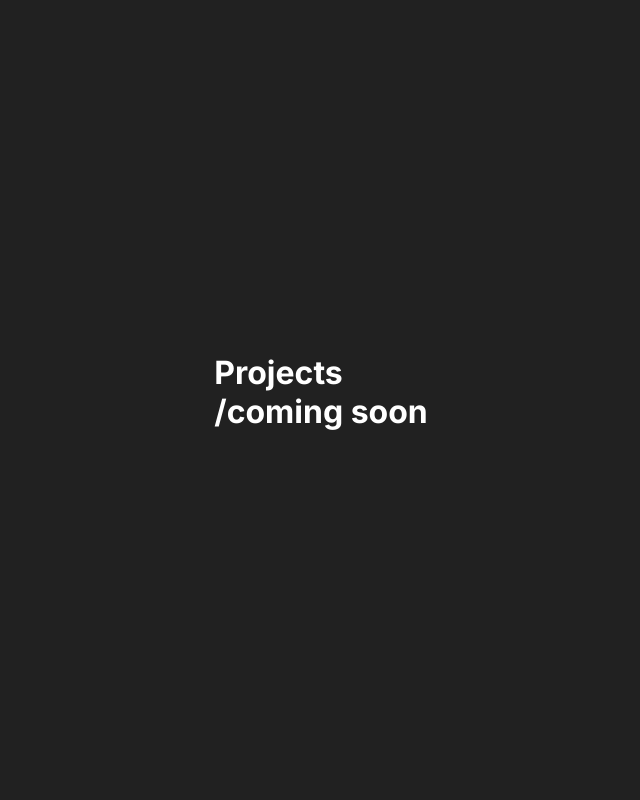
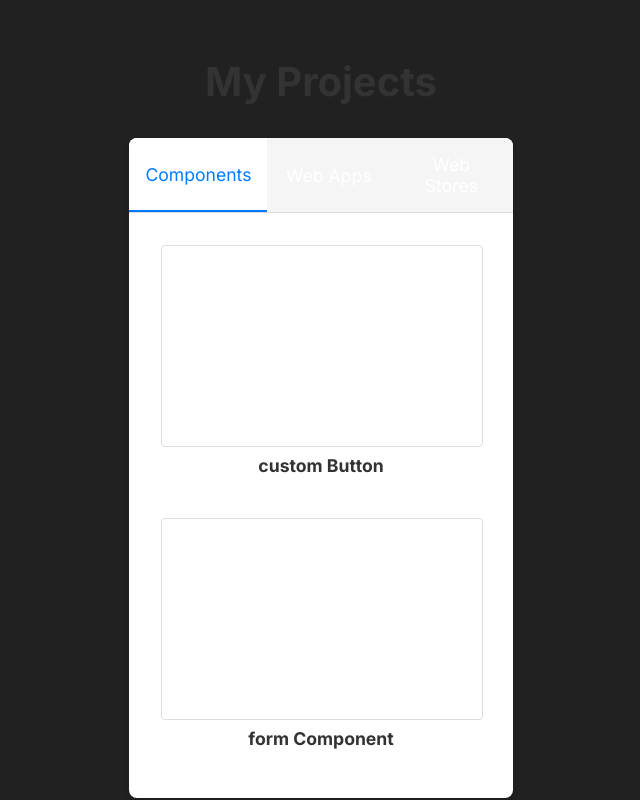
Before and after one commit to Cvittini/my-portfolio, a React (Create React App) app: page / in a window 1280 px wide. Shown: the part 3140-3940 px from the top of the page, without its empty margins (319-959 px from the left). Built offline with nearby package versions, Linux system fonts and the light colour scheme.

Commit message:
add project section layout

```diff
--- a/src/pages/Projects.css
+++ b/src/pages/Projects.css
@@ -1,8 +1,116 @@
-.projects {
+/* Projects.css */
+.projects-container {
+  min-height: 100vh;
+  padding: 2rem;
+  display: flex;
+  flex-direction: column;
+  align-items: center;
+}
+
+.projects-title {
+  font-size: 2.5rem;
+  margin-bottom: 2rem;
+  color: #333;
+}
+
+.projects-box {
+  width: 100%;
+  max-width: 900px;
+  background: white;
+  border-radius: 8px;
+  box-shadow: 0 4px 6px rgba(0, 0, 0, 0.1);
+  overflow: hidden;
+}
+
+.tabs {
+  display: flex;
+  border-bottom: 1px solid #ddd;
+}
+
+.tab {
+  flex: 1;
+  padding: 1rem;
+  text-align: center;
+  background: #f5f5f5;
+  border: none;
+  cursor: pointer;
+  font-size: 1.1rem;
+  transition: background 0.3s;
+}
+
+.tab:hover {
+  background: #e0e0e0;
+}
+
+.tab.active {
+  background: white;
+  border-bottom: 2px solid #007bff;
+  color: #007bff;
+}
+
+.tab-content {
+  padding: 2rem;
+  display: grid;
+  grid-template-columns: repeat(auto-fit, minmax(250px, 1fr));
+  gap: 1.5rem;
+}
+
+.project-card {
+  display: flex;
+  flex-direction: column;
+  text-align: center;
+}
+
+.preview-container {
+  position: relative;
+  width: 100%;
+  height: 200px;
+  border-radius: 4px;
+  overflow: hidden;
+  border: 1px solid #ddd;
+}
+
+.project-preview {
+  width: 100%;
+  height: 100%;
+  border: none;
+  transform: scale(1.1); /* Slight zoom to show more content */
+  transform-origin: top left;
+}
+
+.overlay {
+  position: absolute;
+  top: 0;
+  left: 0;
+  width: 100%;
+  height: 100%;
+  background: rgba(0, 0, 0, 0.3);
+  opacity: 0;
+  transition: opacity 0.3s;
   display: flex;
   justify-content: center;
   align-items: center;
-  height: 100vh;
-  font-size: 2rem;
-  font-weight: bold;
 }
+
+.preview-container:hover .overlay {
+  opacity: 1;
+}
+
+.visit-link {
+  color: white;
+  text-decoration: none;
+  padding: 0.5rem 1rem;
+  background: #007bff;
+  border-radius: 4px;
+  transition: background 0.3s;
+}
+
+.visit-link:hover {
+  background: #0056b3;
+}
+
+.project-title {
+  margin-top: 0.5rem;
+  font-size: 1.1rem;
+  color: #333;
+}
--- a/src/pages/Projects.js
+++ b/src/pages/Projects.js
@@ -1,9 +1,92 @@
-import React from "react";
+import React, { useState } from "react";
 import "./Projects.css";
+
 export default function Projects() {
+  const [activeTab, setActiveTab] = useState("components");
+
+  const projects = {
+    components: [
+      {
+        id: 1,
+        title: "custom Button",
+        url: "",
+      },
+      {
+        id: 2,
+        title: "form Component",
+        url: "",
+      },
+    ],
+
+    webapps: [
+      {
+        id: 1,
+        title: "Task Manager",
+        url: "",
+      },
+    ],
+
+    webstores: [
+      {
+        id: 1,
+        title: "E-commerce",
+        url: "",
+      },
+    ],
+  };
+
   return (
-    <div className="projects">
-      Projects<br></br>/coming soon
+    <div className="projects-container">
+      <h1 className="projects-title">My Projects</h1>
+      <div className="projects-box">
+        <div className="tabs">
+          <button
+            className={`tab ${activeTab === "components" ? "active" : ""}`}
+            onClick={() => setActiveTab("components")}
+          >
+            Components
+          </button>
+          <button
+            className={`tab ${activeTab === "webapps" ? "active" : ""}`}
+            onClick={() => setActiveTab("webapps")}
+          >
+            Web Apps
+          </button>
+          <button
+            className={`tab ${activeTab === "webstores" ? "active" : ""}`}
+            onClick={() => setActiveTab("webstores")}
+          >
+            Web Stores
+          </button>
+        </div>
+
+        <div className="tab-content">
+          {projects[activeTab].map((project) => (
+            <div key={project.id} className="project-card">
+              <div className="preview-container">
+                <iframe
+                  src={project.url}
+                  title={project.title}
+                  className="project-preview"
+                  sandbox="allow-scripts allow-same-origin"
+                  loading="lazy"
+                />
+                <div className="overlay">
+                  <a
+                    href={project.url}
+                    target="_blank"
+                    rel="noopener noreferrer"
+                    className="visit-link"
+                  >
+                    Visit Site
+                  </a>
+                </div>
+              </div>
+              <h3 className="project-title">{project.title}</h3>
+            </div>
+          ))}
+        </div>
+      </div>
     </div>
   );
 }
```
